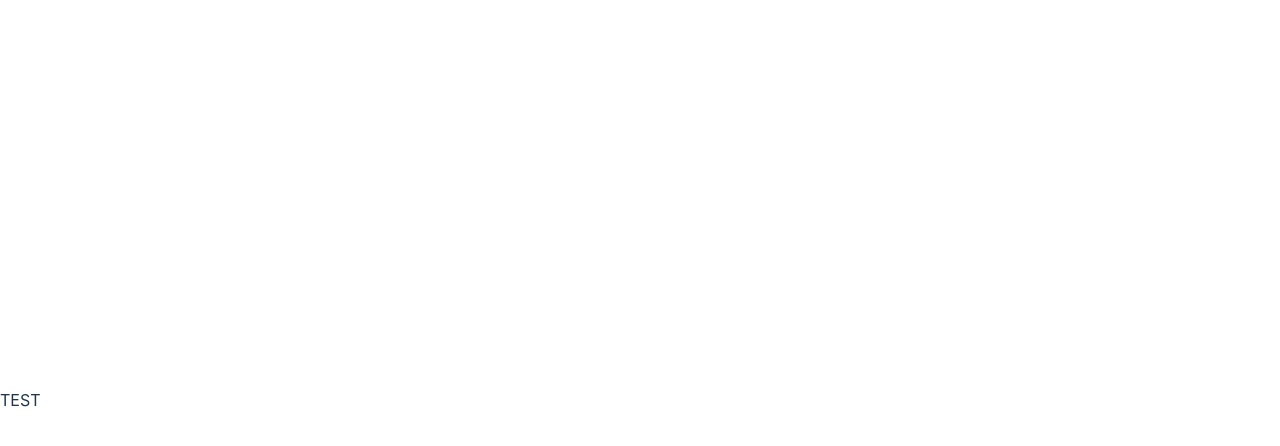
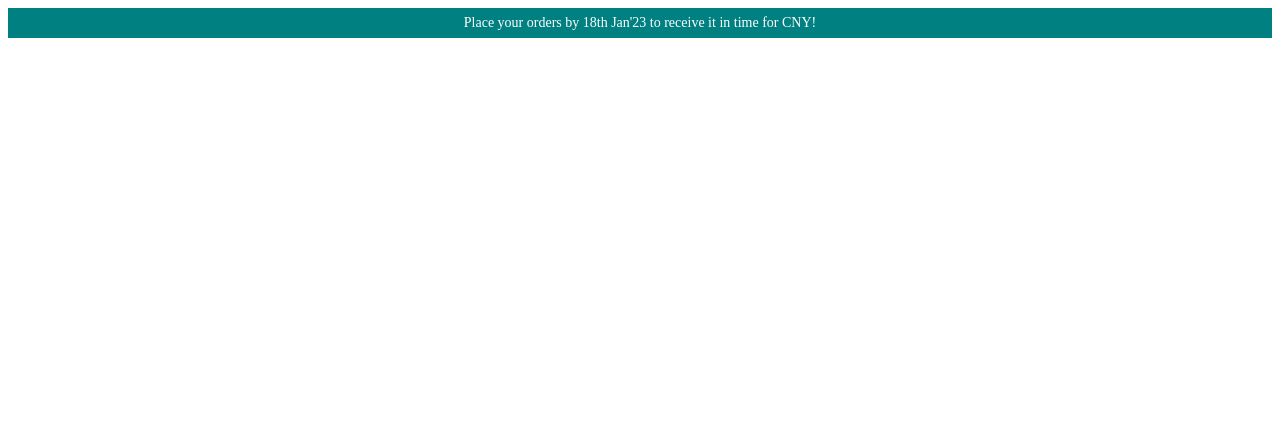
Before and after one commit to desmondtansl/Our-Best-Side, a React (Vite) app in the folder client/: page / in a window 1280 px wide. Shown: the top 446 px of the page. Built offline with nearby package versions, Linux system fonts and the light colour scheme.

Commit message:
Added Homepage, Homepage route, Navbar component, react-router-dom and material UI

```diff
--- /dev/null
+++ b/client/components/Navbar.jsx
@@ -0,0 +1,10 @@
+import styled from "styled-components";
+
+const Container = styled.div`
+  height: 60px;
+`;
+
+function Navbar() {
+  return <Container></Container>;
+}
+export default Navbar;
--- a/client/package.json
+++ b/client/package.json
@@ -9,6 +9,9 @@
     "preview": "vite preview"
   },
   "dependencies": {
+    "@mui/icons-material": "^5.11.0",
+    "@mui/material": "^5.11.4",
+    "@mui/styled-engine-sc": "^5.11.0",
     "react": "^18.2.0",
     "react-dom": "^18.2.0",
     "react-router-dom": "^6.6.1",
--- /dev/null
+++ b/client/pages/Homepage.jsx
@@ -0,0 +1,13 @@
+import React from "react";
+import Annoucement from "../components/Announcement";
+import Navbar from "../components/Navbar";
+
+function Homepage() {
+  return (
+    <div>
+      <Annoucement />
+      <Navbar />
+    </div>
+  );
+}
+export default Homepage;
--- a/client/src/App.jsx
+++ b/client/src/App.jsx
@@ -1,5 +1,12 @@
+import Homepage from "../pages/Homepage";
+import { Routes, Route } from "react-router-dom";
+
 function App() {
-  return <div className="App">TEST</div>;
+  return (
+    <Routes>
+      <Route path="/" element={<Homepage />} />
+    </Routes>
+  );
 }
 
 export default App;
--- a/client/src/index.css
+++ /dev/null
@@ -1,70 +0,0 @@
-:root {
-  font-family: Inter, Avenir, Helvetica, Arial, sans-serif;
-  font-size: 16px;
-  line-height: 24px;
-  font-weight: 400;
-
-  color-scheme: light dark;
-  color: rgba(255, 255, 255, 0.87);
-  background-color: #242424;
-
-  font-synthesis: none;
-  text-rendering: optimizeLegibility;
-  -webkit-font-smoothing: antialiased;
-  -moz-osx-font-smoothing: grayscale;
-  -webkit-text-size-adjust: 100%;
-}
-
-a {
-  font-weight: 500;
-  color: #646cff;
-  text-decoration: inherit;
-}
-a:hover {
-  color: #535bf2;
-}
-
-body {
-  margin: 0;
-  display: flex;
-  place-items: center;
-  min-width: 320px;
-  min-height: 100vh;
-}
-
-h1 {
-  font-size: 3.2em;
-  line-height: 1.1;
-}
-
-button {
-  border-radius: 8px;
-  border: 1px solid transparent;
-  padding: 0.6em 1.2em;
-  font-size: 1em;
-  font-weight: 500;
-  font-family: inherit;
-  background-color: #1a1a1a;
-  cursor: pointer;
-  transition: border-color 0.25s;
-}
-button:hover {
-  border-color: #646cff;
-}
-button:focus,
-button:focus-visible {
-  outline: 4px auto -webkit-focus-ring-color;
-}
-
-@media (prefers-color-scheme: light) {
-  :root {
-    color: #213547;
-    background-color: #ffffff;
-  }
-  a:hover {
-    color: #747bff;
-  }
-  button {
-    background-color: #f9f9f9;
-  }
-}
--- a/client/src/main.jsx
+++ b/client/src/main.jsx
@@ -1,10 +1,10 @@
 import React from "react";
 import ReactDOM from "react-dom/client";
 import App from "./App";
-import "./index.css";
+import { BrowserRouter } from "react-router-dom";
 
 ReactDOM.createRoot(document.getElementById("root")).render(
-  <React.StrictMode>
+  <BrowserRouter>
     <App />
-  </React.StrictMode>
+  </BrowserRouter>
 );
```
Also changed, not shown: 1 other file (tests, documents, lock files or other folders).
